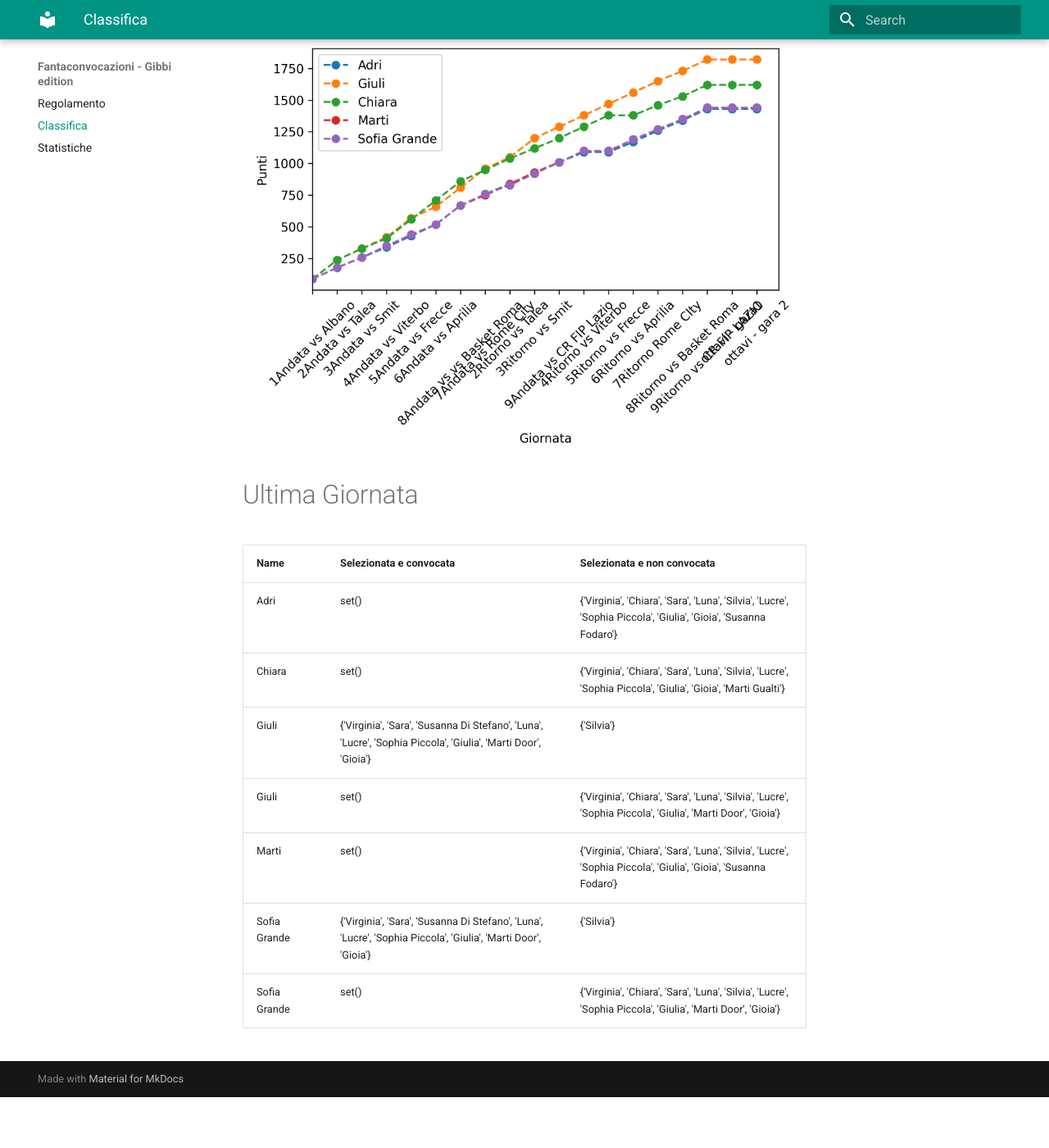
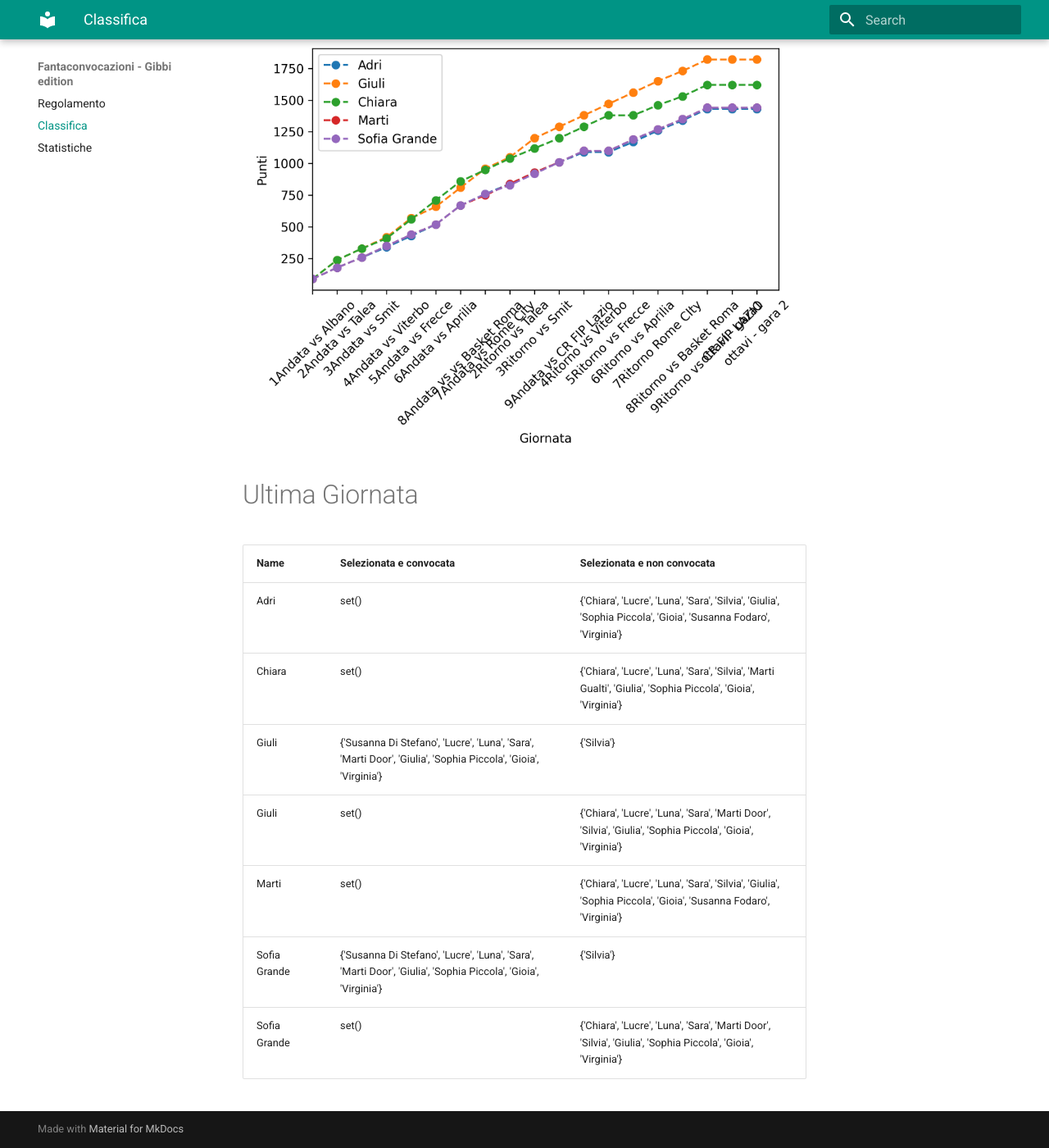
Before and after one commit to martinig94/fantagibbi, an MkDocs documentation site: the page built from docs/Classifica.md, in a window 1280 px wide and 1400 px high, scrolled down 565 px. Shown: the whole window at 82% size. Built offline with MkDocs 1.6.1 and Material for MkDocs 9.7.7, drawn with Linux system fonts in a browser that asks for light colours; before the commit the page ends 1903 px from its top, so only the background shows below that.

Commit message:
Auto-update from main.py

```diff
--- a/docs/Classifica.md
+++ b/docs/Classifica.md
@@ -18,11 +18,11 @@
 <!-- START_TABLE CORRECT -->
 | Name         | Selezionata e convocata                                                                                        | Selezionata e non convocata                                                                                      |
 |:-------------|:---------------------------------------------------------------------------------------------------------------|:-----------------------------------------------------------------------------------------------------------------|
-| Adri         | set()                                                                                                          | {'Virginia', 'Chiara', 'Sara', 'Luna', 'Silvia', 'Lucre', 'Sophia Piccola', 'Giulia', 'Gioia', 'Susanna Fodaro'} |
-| Chiara       | set()                                                                                                          | {'Virginia', 'Chiara', 'Sara', 'Luna', 'Silvia', 'Lucre', 'Sophia Piccola', 'Giulia', 'Gioia', 'Marti Gualti'}   |
-| Giuli        | {'Virginia', 'Sara', 'Susanna Di Stefano', 'Luna', 'Lucre', 'Sophia Piccola', 'Giulia', 'Marti Door', 'Gioia'} | {'Silvia'}                                                                                                       |
-| Giuli        | set()                                                                                                          | {'Virginia', 'Chiara', 'Sara', 'Luna', 'Silvia', 'Lucre', 'Sophia Piccola', 'Giulia', 'Marti Door', 'Gioia'}     |
-| Marti        | set()                                                                                                          | {'Virginia', 'Chiara', 'Sara', 'Luna', 'Silvia', 'Lucre', 'Sophia Piccola', 'Giulia', 'Gioia', 'Susanna Fodaro'} |
-| Sofia Grande | {'Virginia', 'Sara', 'Susanna Di Stefano', 'Luna', 'Lucre', 'Sophia Piccola', 'Giulia', 'Marti Door', 'Gioia'} | {'Silvia'}                                                                                                       |
-| Sofia Grande | set()                                                                                                          | {'Virginia', 'Chiara', 'Sara', 'Luna', 'Silvia', 'Lucre', 'Sophia Piccola', 'Giulia', 'Marti Door', 'Gioia'}     |
+| Adri         | set()                                                                                                          | {'Chiara', 'Lucre', 'Luna', 'Sara', 'Silvia', 'Giulia', 'Sophia Piccola', 'Gioia', 'Susanna Fodaro', 'Virginia'} |
+| Chiara       | set()                                                                                                          | {'Chiara', 'Lucre', 'Luna', 'Sara', 'Silvia', 'Marti Gualti', 'Giulia', 'Sophia Piccola', 'Gioia', 'Virginia'}   |
+| Giuli        | {'Susanna Di Stefano', 'Lucre', 'Luna', 'Sara', 'Marti Door', 'Giulia', 'Sophia Piccola', 'Gioia', 'Virginia'} | {'Silvia'}                                                                                                       |
+| Giuli        | set()                                                                                                          | {'Chiara', 'Lucre', 'Luna', 'Sara', 'Marti Door', 'Silvia', 'Giulia', 'Sophia Piccola', 'Gioia', 'Virginia'}     |
+| Marti        | set()                                                                                                          | {'Chiara', 'Lucre', 'Luna', 'Sara', 'Silvia', 'Giulia', 'Sophia Piccola', 'Gioia', 'Susanna Fodaro', 'Virginia'} |
+| Sofia Grande | {'Susanna Di Stefano', 'Lucre', 'Luna', 'Sara', 'Marti Door', 'Giulia', 'Sophia Piccola', 'Gioia', 'Virginia'} | {'Silvia'}                                                                                                       |
+| Sofia Grande | set()                                                                                                          | {'Chiara', 'Lucre', 'Luna', 'Sara', 'Marti Door', 'Silvia', 'Giulia', 'Sophia Piccola', 'Gioia', 'Virginia'}     |
 <!-- END_TABLE CORRECT -->
```
